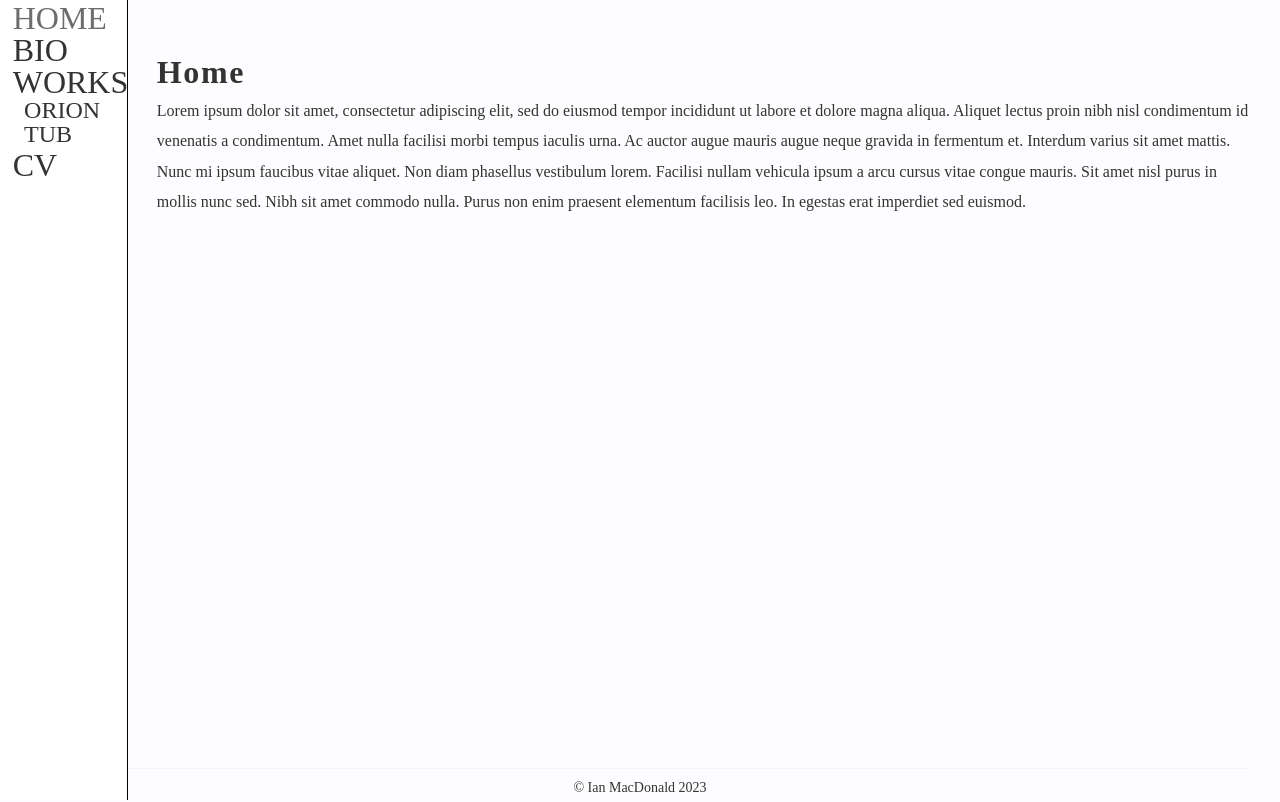
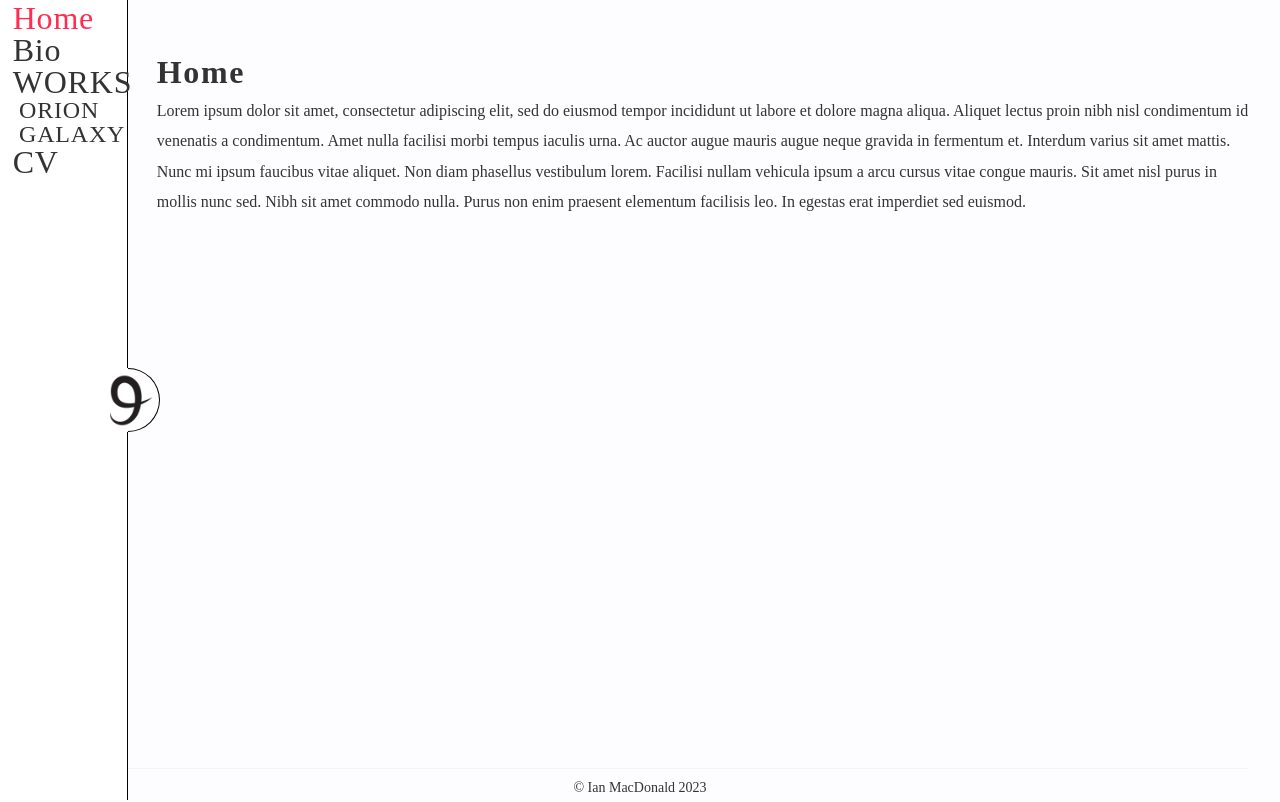
Before and after one commit to immacdonald/photo-portfolio, a React (Create React App) app: page / in a window 1280 px wide. Built offline with nearby package versions, Linux system fonts and the light colour scheme.

Commit message:
Added NavLink components and toggle button

```diff
--- /dev/null
+++ b/src/components/NavLink.js
@@ -0,0 +1,17 @@
+import style from "./NavLink.module.scss";
+import { Link } from "react-router-dom";
+import { useLocation } from "react-router-dom";
+
+const NavLink = (props) => {
+    const location = useLocation();
+
+    const { label, link } = props;
+
+    return (
+        <div className={style.link + (link === location.pathname ? ` ${style.selected}` : "")}>
+            <Link to={link}>{label}</Link>
+        </div>
+    )
+}
+
+export default NavLink;
--- /dev/null
+++ b/src/components/NavLink.module.scss
@@ -0,0 +1,17 @@
+@use "../styles";
+
+.link {
+    height: 1em;
+    width: 100%;
+    line-height: inherit;
+
+    a {
+        padding-left: 10%;
+    }
+
+    &.selected {
+        a {
+		    color: var(--c-accent-secondary) !important;
+        }
+    }
+}
--- /dev/null
+++ b/src/components/NavSublinks.js
@@ -0,0 +1,35 @@
+import React, { useState, useRef, useEffect } from "react";
+import style from "./NavSublinks.module.scss";
+
+const NavSublinks = (props) => {
+    const { label, children, starting = true } = props;
+
+    const [sublinksOpen, setSublinksOpen] = useState(starting);
+    const [offsetHeight, setOffsetHeight] = useState(null);
+    const contentRef = useRef();
+
+    useEffect(() => {
+        if (contentRef.current) {
+            if (!offsetHeight) {
+                setOffsetHeight(contentRef.current.offsetHeight);
+            }
+            const height = sublinksOpen ? offsetHeight + 'px' : '0px';
+            contentRef.current.style.height = height;
+        }
+      }, [sublinksOpen, contentRef.current]);
+
+    const toggleSublinks = () => {
+        setSublinksOpen(!sublinksOpen);
+    }
+
+    return (
+        <div className={style.sublinks}>
+            <a role="button" onClick={toggleSublinks}>{label}</a>
+            <div ref={contentRef}>
+                {children}
+            </div>
+        </div>
+    )
+}
+
+export default NavSublinks;
--- /dev/null
+++ b/src/components/NavSublinks.module.scss
@@ -0,0 +1,26 @@
+.sublinks {
+    height: fit-content;
+    line-height: inherit;
+
+	a {
+		padding-left: 10%;
+	}
+
+    > div {
+        overflow: hidden;
+        transition: height ease-in-out 0.5s;
+		height: fit-content;
+
+        > div {
+            font-size: 0.75em;
+
+			a {
+				padding-left: 15%;
+			}
+
+            &:first-of-type {
+                margin-top: 0;
+            }
+        }
+    }
+}
--- a/src/components/Sidebar.js
+++ b/src/components/Sidebar.js
@@ -1,51 +1,31 @@
 import React, { useState, useRef, useEffect } from "react";
 import { Link } from "react-router-dom";
 import style from "./Sidebar.module.scss";
+import NavLink from "./NavLink";
+import NavSublinks from "./NavSublinks";
 
 const Sidebar = () => {
-    const [sublinksOpen, setSublinksOpen] = useState(true);
-    const contentRef = useRef();
 
-    useEffect(() => {
-        if (contentRef.current) {
-          const height = sublinksOpen ? contentRef.current.scrollHeight + 'px' : '0px';
-          contentRef.current.style.height = height;
-        }
-      }, [sublinksOpen]);
-
-    const toggleSublinks = () => {
-        setSublinksOpen(!sublinksOpen);
-    }
-
-
+    const logo = require("../static/images/icons/logo.png");
 
     return (
     <div className={style.sidebar}>
         <div className={style.sidebarContent}>
             <div className={style.navigation}>
                 <nav className={style.links}>
-                    <div className={style.link}>
-                        <Link to="/">HOME</Link>
-                    </div>
-                    <div className={style.link}>
-                        <Link to="/bio">BIO</Link>
-                    </div>
-                    <div className={style.sublinks} onClick={toggleSublinks}>
-                        <a role="button">WORKS</a>
-                        <div ref={contentRef}>
-                            <div className={style.link}>
-                                <Link to="/orion">ORION</Link>
-                            </div>
-                            <div className={style.link}>
-                                <Link to="/tub">TUB</Link>
-                            </div>
-                        </div>
-                    </div>
-                    <div className={style.link}>
-                        <Link to="/cv">CV</Link>
-                    </div>
+                    <NavLink label="Home" link="/"/>
+                    <NavLink label="Bio" link="/biography"/>
+                    <NavSublinks label="WORKS" starting={true}>
+                        <NavLink label="ORION" link="/orion"/>
+                        <NavLink label="GALAXY" link="/galaxy"/>
+                    </NavSublinks>
+                    <NavLink label="CV" link="/cv"/>
                 </nav>
             </div>
+        </div>
+        <div className={style.toggleButton}>
+            <img src={logo}/>
+            <div className={style.visual}></div>
         </div>
     </div>
   )
--- a/src/components/Sidebar.module.scss
+++ b/src/components/Sidebar.module.scss
@@ -41,14 +41,15 @@ $borderWidth: 1px;
         height: 1em;
         color: var(--c-text-action);
         cursor: pointer;
+		letter-spacing: .05rem;
 
         &:hover, &:focus {
             color: var(--c-accent-primary);
         }
 
-        &:active {
-            color: var(--c-text-action);
-        }
+		&:active {
+			color: var(--c-text-action);
+		}
     }
 
     > div {
@@ -56,31 +57,33 @@ $borderWidth: 1px;
     }
 }
 
-.sublinks {
-    height: fit-content;
-    line-height: inherit;
-    padding-left: 10%;
+.toggleButton {
+	position: fixed;
+	top: calc(50% - #{$navToggleSize}/2);
+	left: calc(#{$navWidth} - #{$navToggleSize}/2);
+	width: $navToggleSize;
+	height: $navToggleSize;
+	background-color: white;
+	border-radius: calc(#{$navToggleSize}/2);
 
-    > div {
-        overflow-y: hidden;
-        transition: height ease-in-out 0.5s;
+	img {
+		position: absolute;
+		top: -5px;
+		left: 5px;
+		width: calc(#{$navToggleSize} - 10px);
+		z-index: 950;
+	}
 
-        > div {
-            font-size: 0.75em;
 
-            &:first-of-type {
-                margin-top: 0;
-            }
-        }
-    }
+	.visual {
+		position: absolute;
+		left: 50%;
+		width: 50%;
+		height: 100%;
+		border-top-right-radius: calc(#{$navToggleSize} + #{$borderWidth});
+		border-bottom-right-radius: calc(#{$navToggleSize} + #{$borderWidth});
+		border: $borderWidth solid $borderColor;
+		border-left: 0;
+		background-color: white;
+	}
 }
-
-.link {
-    height: 1em;
-    width: 100%;
-    line-height: inherit;
-
-    a {
-        padding-left: 10%;
-    }
-}
```
Also changed, not shown: src/static/images/icons/logo.png (added).
